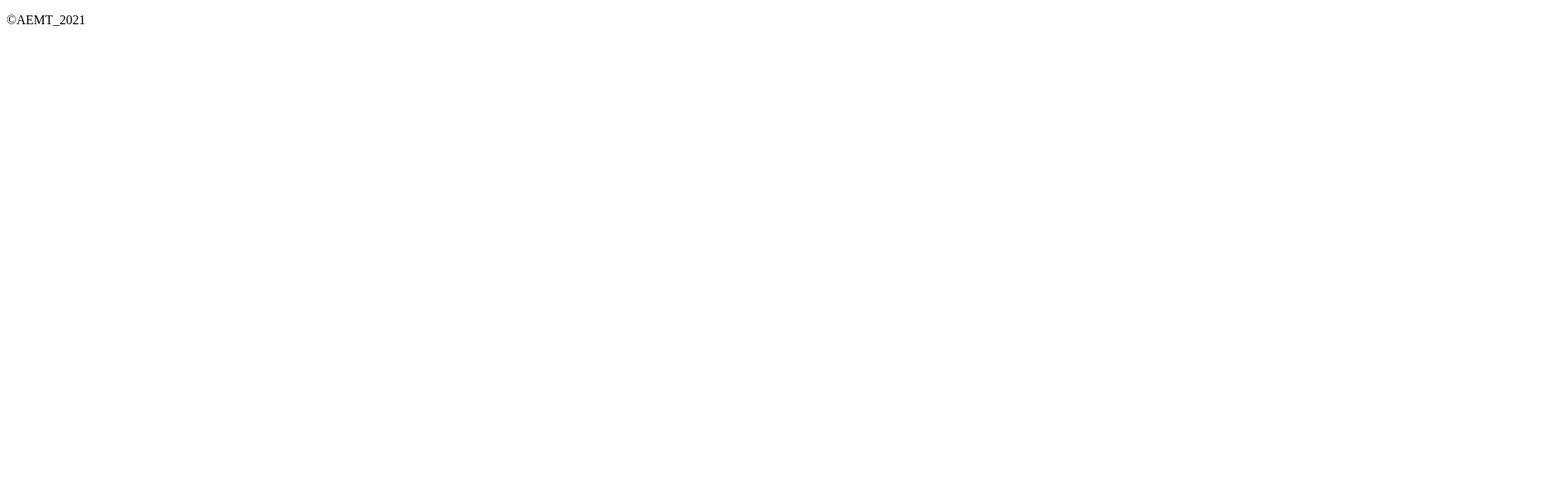
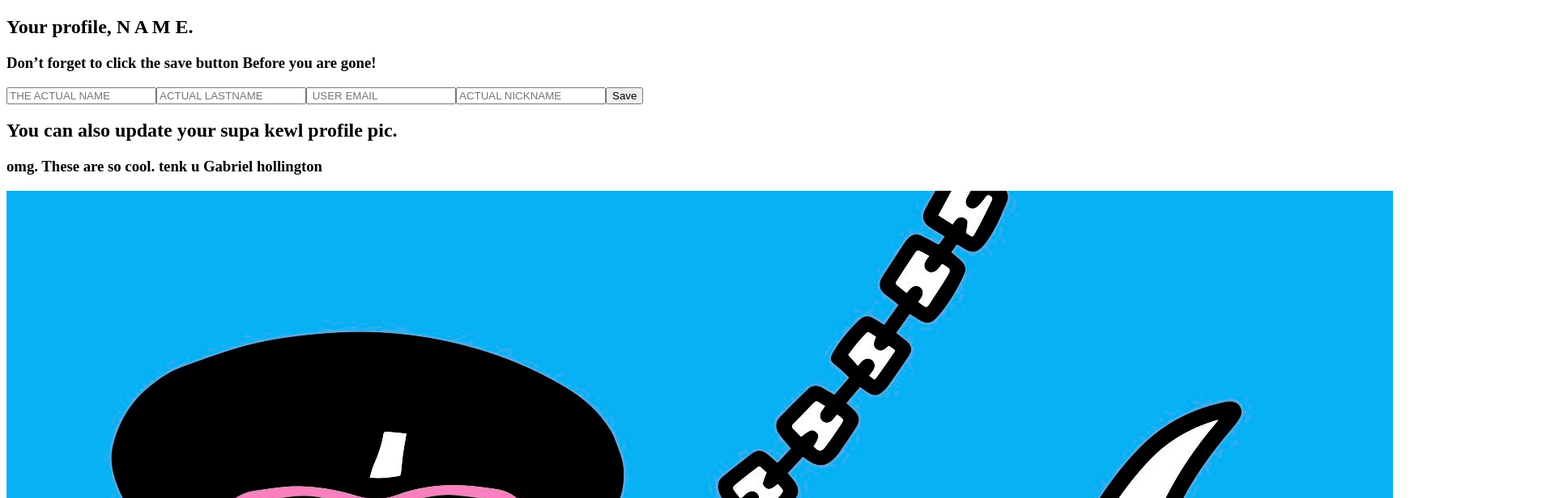
Before and after one commit to Record-Shop-Project/Frontend-Repo, a React (Create React App) app: page /profile in a window 1280 px wide. Shown: the top 616 px of the page at 81% size, 1920 px wide, since content can reach past the window. Built offline with nearby package versions, Linux system fonts and the light colour scheme.

Commit message:
update signup

```diff
--- a/src/components/App.jsx
+++ b/src/components/App.jsx
@@ -6,6 +6,7 @@ import Signup from "./Signup";
 import  {RecordStore } from "./RecordStore";
 import NotFound404 from "./NotFound404";
 import Footer from "./Footer";
+import UpdateProfile from "./UpdateProfile";
 
 const App = () => {
   return (
@@ -15,6 +16,7 @@ const App = () => {
           <Route path="/" exact component={Home} />
           <Route path="/login" component={Login} />
           <Route path="/signup" component={Signup} />
+          <Route path="/profile" component={UpdateProfile} />
           <Route path="/store" component={RecordStore} />
           <Route path="/notfound" component={NotFound404} />
         </Switch>
--- a/src/components/Login.jsx
+++ b/src/components/Login.jsx
@@ -1,8 +1,8 @@
-import React, {useState, useContext } from "react";
+import React, { useState, useContext } from "react";
 import { useForm } from "react-hook-form";
 import logIn from "../images/logIn.png";
 import { addLoginData } from "../helpers/apiCall";
-import { NavLink, Redirect, useHistory } from "react-router-dom";
+import { useHistory } from "react-router-dom";
 import { myContext } from "../context/myContext";
 
 const Login = () => {
@@ -10,7 +10,7 @@ const Login = () => {
   const { register, handleSubmit, errors } = useForm();
   const context = useContext(myContext);
   const { user, setUser } = context;
-const [error, setError] = useState(false)
+  const [error, setError] = useState(false)
 
 
   const onSubmit = async (data) => {
@@ -19,16 +19,16 @@ const [error, setError] = useState(false)
       setError(true);
     } else {
       setUser([...user, newData.data]);
-      history.push("/home");
+      history.push("/store");
     }
-    // return newData
+
   };
 
   return (
     <div className="login-wrapper">
       <div>
         <h2>Welcome back!!</h2>
-{error && <h1 style ={{color:'red'}}>Login Error </h1>}
+        {error && <h1 style={{ color: 'red' }}>Login Error </h1>}
         <h3>Please fill in your credentials.</h3>
         <form onSubmit={handleSubmit(onSubmit)}>
           <h1>Login</h1>
--- a/src/components/RecordStore.jsx
+++ b/src/components/RecordStore.jsx
@@ -7,6 +7,7 @@ export const RecordStore = () => {
     const fetchRecords = async ()=>{
         const myRecords =  await getRecordData()
         setRecords(myRecords)
+        console.log("records", records);
     }
 
     useEffect(() => {
--- a/src/components/Signup.jsx
+++ b/src/components/Signup.jsx
@@ -1,21 +1,31 @@
-import React from 'react'
-import {useForm} from "react-hook-form"
+import React, { useContext } from 'react'
+import { myContext } from "../context/myContext"
+import { useForm } from "react-hook-form"
 import logIn from '../images/signUP.png'
-import {useHistory} from "react-router-dom"
-import {addSignupData} from "../helpers/apiCall"
+import { useHistory } from "react-router-dom"
+import { addSignupData } from "../helpers/apiCall"
 
 const Signup = () => {
+    const context = useContext(myContext)
+    const { signup, setSignup } = context
+
     const history = useHistory()
 
     const { register, handleSubmit, errors } = useForm();
 
     const onSubmit = async (data) => {
-       await addSignupData(data)
+
+        const user = await addSignupData(data)
+
+
+
+        setSignup(user)
 
         history.push("/store")
 
-     console.log("Data=", data);
+
     }
+    console.log("users", signup);
 
     return (
         <>
@@ -25,15 +35,15 @@ const Signup = () => {
                     <h2>Hurrraaaaay! Let us know who you are!</h2>
                     <h3>We won’t share you info with anybody. I promise.</h3>
                     <form onSubmit={handleSubmit(onSubmit)}>
-                <input type="text" name="firstName" ref={register({required: true})} placeholder="First name" />
-                <input type="text" name="lastName" ref={register({required: true})} placeholder="Last name" />
-                <input type="text" name="email" ref={register({required: true})} placeholder="Email" />
+                        <input type="text" name="firstName" ref={register({ required: true })} placeholder="First name" />
+                        <input type="text" name="lastName" ref={register({ required: true })} placeholder="Last name" />
+                        <input type="text" name="email" ref={register({ required: true })} placeholder="Email" />
                         {errors.email && <p>please provide your valid email!</p>}
-                <input type="text" name="nickName" ref={register({required: true})} placeholder="Nickname" />
-                <input type="password" name="password" ref={register({required:true})} placeholder="Password" />
+                        <input type="text" name="nickName" ref={register({ required: true })} placeholder="Nickname" />
+                        <input type="password" name="password" ref={register({ required: true })} placeholder="Password" />
 
 
-                <input type="password" name="password" ref={register({required:true})} placeholder="Repeat password" />
+                        <input type="password" name="password" ref={register({ required: true })} placeholder="Repeat password" />
                         <button>Create account</button>
                     </form>
                 </div>
--- a/src/components/UpdateProfile.jsx
+++ b/src/components/UpdateProfile.jsx
@@ -1,26 +1,45 @@
-import React from 'react'
-import avatar1 from '../images/avatar1';
-import avatar2 from '../images/avatar2';
-import avatar3 from '../images/avatar3';
-import avatar4 from '../images/avatar4';
-import avatar5 from '../images/avatar5';
-import avatar6 from '../images/avatar6';
-import avatar7 from '../images/avatar7';
-import avatar8 from '../images/avatar8';
-import avatar9 from '../images/avatar9';
+import React, { useContext } from 'react'
+import { useForm } from "react-hook-form"
+import { myContext } from "../context/myContext"
+import { updateUserProfile } from "../helpers/apiCall"
+import avatar2 from '../images/avatar2.jpg';
+import avatar1 from '../images/avatar1.jpg';
+import avatar3 from '../images/avatar3.jpg';
+import avatar4 from '../images/avatar4.jpg';
+import avatar5 from '../images/avatar5.jpg';
+import avatar6 from '../images/avatar6.jpg';
+import avatar7 from '../images/avatar7.jpg';
+import avatar8 from '../images/avatar8.jpg';
+import avatar9 from '../images/avatar9.jpg';
 
 const UpdateProfile = () => {
+    const context = useContext(myContext)
+    const { signup } = context
+    const { register, handleSubmit, errors } = useForm()
+
+    const onSubmit = async (data) => {
+
+        const updateUser = await updateUserProfile(data, signup._id)
+
+
+        // console.log("data", data);
+    }
     return (
         <div >
             <div>
                 <h2>Your profile, N A M E.</h2>
                 <h3>Don’t forget to click the save button Before you are gone!</h3>
-                <input type="text" name="firstName" ref={register({required: true})} placeholder="THE ACTUAL NAME" />
-                <input type="text" name="lastName" ref={register({required: true})} placeholder="ACTUAL LASTNAME" />
-                <input type="text" name="email" ref={register({required: true})} placeholder=" USER EMAIL" />
-                <input type="text" name="nickName" ref={register({required: true})} placeholder="ACTUAL NICKNAME" />
+                <form onSubmit={handleSubmit(onSubmit)}>
 
-                <button>Save</button>
+
+                    <input type="text" name="firstName" ref={register({ required: true })} placeholder="THE ACTUAL NAME" />
+                    <input type="text" name="lastName" ref={register({ required: true })} placeholder="ACTUAL LASTNAME" />
+                    <input type="text" name="email" ref={register({ required: true })} placeholder=" USER EMAIL" />
+                    <input type="text" name="nickName" ref={register({ required: true })} placeholder="ACTUAL NICKNAME" />
+
+                    <button>Save</button>
+
+                </form>
             </div>
             <div>
                 <h2>You can also update your supa kewl profile pic.</h2>
--- a/src/context/myContext.js
+++ b/src/context/myContext.js
@@ -3,11 +3,12 @@ import { createContext, useState } from 'react';
 export const myContext = createContext();
 
 export const UserContextProvider = (props) => {
-  const [users, setUsers] = useState([]);
+  const [signup, setSignup] = useState([]);
   const [user, setUser] = useState([]);
+  const [updateUser, setUpdateUser] = useState([])
 
   return (
-    <myContext.Provider value={{ users, setUsers, user, setUser }}>
+    <myContext.Provider value={{ signup, setSignup, user, setUser, updateUser, setUpdateUser }}>
       {props.children}
     </myContext.Provider>
   );
--- a/src/helpers/apiCall.js
+++ b/src/helpers/apiCall.js
@@ -15,7 +15,7 @@ export const addLoginData = async (data) => {
   };
 
   export const addSignupData = async (data) => {
-      console.log(`I am creating singnupdata`);
+
 
       const config = {
           Headers:{
@@ -27,7 +27,7 @@ export const addLoginData = async (data) => {
 
         const signupdata = await axios.post(`${serverUrl}/users`,data);
         console.log("signupdata", signupdata);
-        return  signupdata;
+        return  signupdata.data;
     } catch(err){
         console.log("error:",err.response.data);
         return err.response.data
@@ -46,3 +46,16 @@ export const addLoginData = async (data) => {
 
     }
   };
+
+  export const updateUserProfile = async (data,id) => {
+
+    try{
+
+        const updatedUser = await axios.put(`${serverUrl}/users`,{...data,id});
+
+        return  updatedUser.data;
+    } catch(err){
+        console.log(err);
+
+    }
+  };
```
Lines whose indentation alone changed are shown as unchanged.
